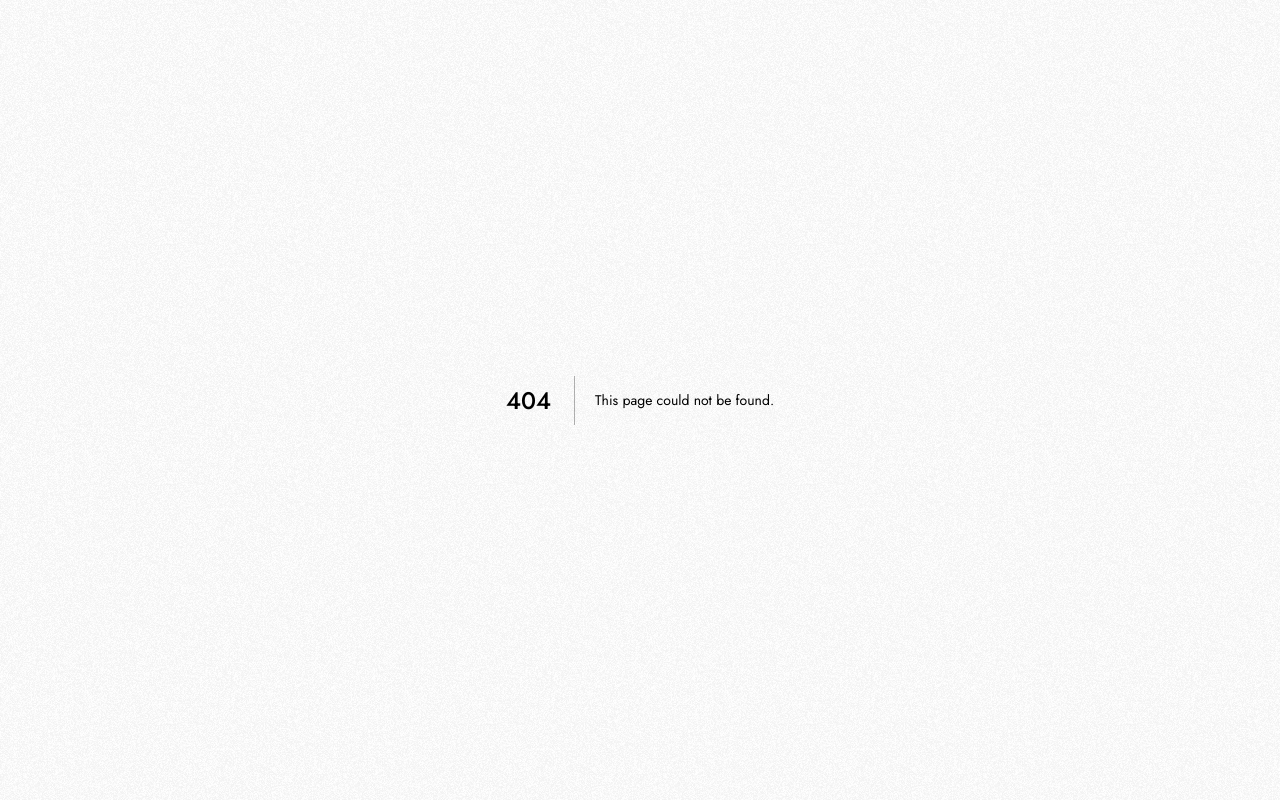
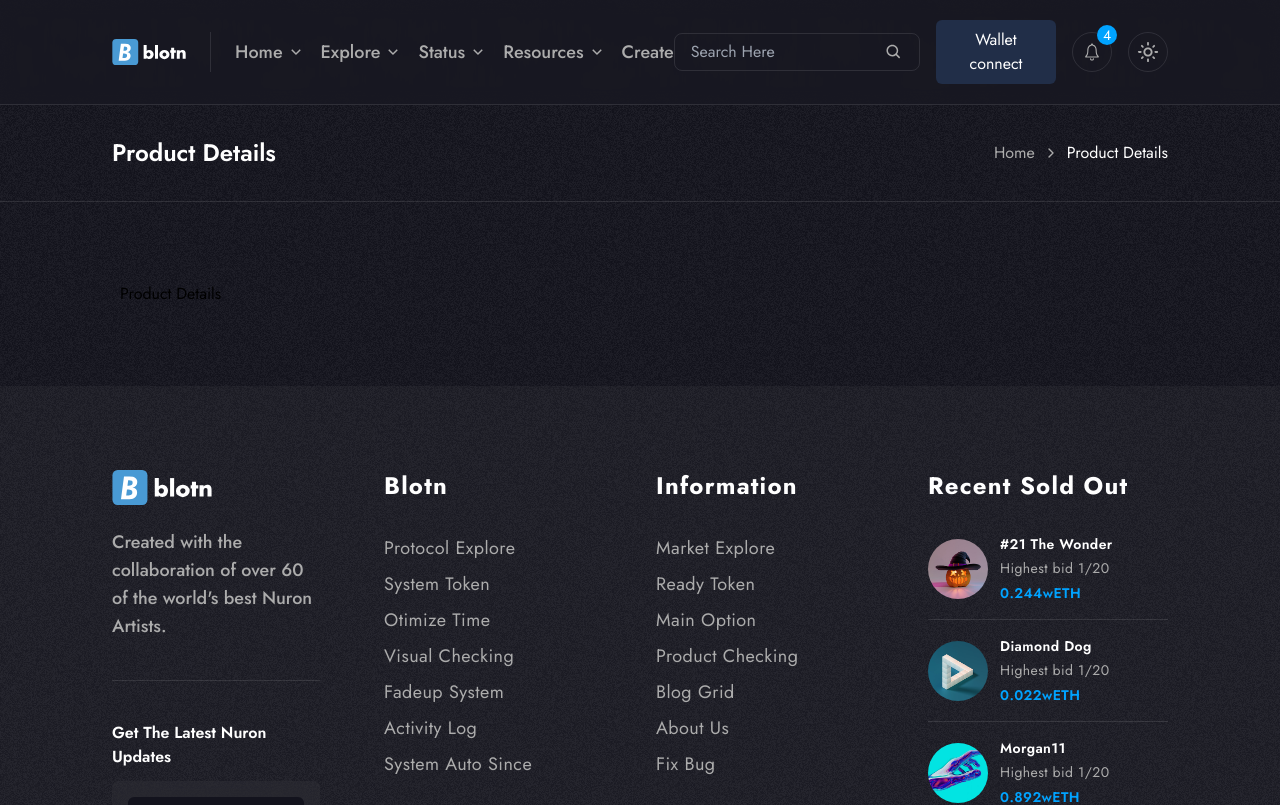
Before and after one commit to chourafiDev/nft-marketplace, a Next.js app: page /product-details/1 in a window 1280 px wide. Before the commit this address had no page. Shown: the top 805 px of the page. Built offline with nearby package versions, Linux system fonts and the light colour scheme.

Commit message:
Design Breadcrumb Component

```diff
--- /dev/null
+++ b/app/components/Breadcrumb/Breadcrumb.tsx
@@ -0,0 +1,23 @@
+import Link from "next/link";
+import { FiChevronRight } from "react-icons/fi";
+
+const Breadcrumb = () => {
+  return (
+    <div className="flex md:flex-row flex-col gap-3 justify-between items-center lg:px-28 px-10 py-8 border-b border-white/10">
+      <h1 className="text-2xl text-white font-semibold">Product Details</h1>
+      <div className="flex items-center gap-2">
+        <Link href="#">
+          <a className="text-light hover:text-white duration-150 ease-linear">
+            Home
+          </a>
+        </Link>
+        <FiChevronRight className="text-light" />
+        <Link href="#">
+          <a className="text-white">Product Details</a>
+        </Link>
+      </div>
+    </div>
+  );
+};
+
+export default Breadcrumb;
--- a/app/components/Home/ExploreProduct/ExploreProduct.tsx
+++ b/app/components/Home/ExploreProduct/ExploreProduct.tsx
@@ -323,9 +323,9 @@ const ExploreProduct = () => {
         </div> */}
       </div>
 
-      <div className="grid lg:grid-cols-3 md:grid-cols-2 grid-cols-1  gap-4 mt-8 w-full">
+      <div className="grid lg:grid-cols-3 md:grid-cols-2 grid-cols-1 gap-4 mt-8 w-full">
         {products.map((product) => (
-          <div key={product.id} className="md:p-[10px] px-0">
+          <div key={product.id}>
             <Product
               product={product}
               timeStamp={new Date(product.experation).getTime()}
--- a/app/components/Home/LiveBidding/LiveBidding.tsx
+++ b/app/components/Home/LiveBidding/LiveBidding.tsx
@@ -14,7 +14,6 @@ const LiveBidding = () => {
     infinite: true,
     speed: 500,
     slidesToScroll: 1,
-    centerPadding: "60px",
     slidesToShow: 4,
     responsive: [
       {
@@ -56,7 +55,7 @@ const LiveBidding = () => {
     <div className="mt-32">
       <h2 className="text-white font-semibold text-[1.8rem]">Live Bidding</h2>
 
-      <div className="slider-area">
+      <div>
         <div className="flex justify-end gap-4 mb-4">
           <button
             className="flex justify-center items-center duration-300 ease-in bg-dark/40 w-12 h-12 rounded-md text-primary hover:bg-primary hover:text-white"
--- a/app/components/Product/Product.tsx
+++ b/app/components/Product/Product.tsx
@@ -13,15 +13,17 @@ interface IProps {
 
 const Product = ({ product, timeStamp }: IProps) => {
   return (
-    <div className="bg-[#242435] p-1 rounded-lg product">
+    <div className="bg-[#242435] p-1 rounded-lg product group">
       <div className="relative">
+        <div className="rounded-lg overflow-hidden">
           <Image
             src={product.cover}
             alt={product.title}
-          className="rounded-lg product-image duration-700 ease-liner object-cover"
+            className="transform group-hover:scale-110 duration-700 ease-liner object-cover"
             width={500}
             height={500}
           />
+        </div>
         <div className="absolute bottom-4 left-[3px] w-full flex justify-center">
           <Timer countDownTimestampMS={timeStamp} />
         </div>
--- a/app/components/index.tsx
+++ b/app/components/index.tsx
@@ -1,5 +1,6 @@
 import Timer from "./Timer/Timer";
 import ProfileTooltip from "./ProfileTooltip/ProfileTooltip";
 import Product from "./Product/Product";
+import Breadcrumb from "./Breadcrumb/Breadcrumb";
 
-export { Timer, ProfileTooltip, Product };
+export { Timer, ProfileTooltip, Product, Breadcrumb };
--- /dev/null
+++ b/pages/product-details/[id].tsx
@@ -0,0 +1,8 @@
+import type { NextPage } from "next";
+import ProductDetailsPage from "../../routes/ProductDetails";
+
+const ProductDetails: NextPage = () => {
+  return <ProductDetailsPage />;
+};
+
+export default ProductDetails;
--- a/routes/Home/index.tsx
+++ b/routes/Home/index.tsx
@@ -23,7 +23,7 @@ const Index = () => {
 
       <Layout>
         <Banner />
-        <div className="my-20 lg:mx-28 md:px-10 px-5">
+        <div className="my-20 lg:mx-20 md:px-10 px-5">
           <TopSellers />
           <LiveBidding />
           <ExploreProduct />
--- /dev/null
+++ b/routes/ProductDetails/index.tsx
@@ -0,0 +1,24 @@
+import Head from "next/head";
+
+//Components
+import Layout from "../../app/core/layout";
+import { Breadcrumb } from "../../app/components";
+
+const ProductDetails = () => {
+  return (
+    <>
+      <Head>
+        <title>NFT - Marketplace | Product Details</title>
+        <meta name="description" content="Generated by create next app" />
+        <link rel="icon" href="/favicon.ico" />
+      </Head>
+
+      <Layout>
+        <Breadcrumb />
+        <div className="my-20 lg:mx-20 md:px-10 px-5">Product Details</div>
+      </Layout>
+    </>
+  );
+};
+
+export default ProductDetails;
--- a/styles/globals.css
+++ b/styles/globals.css
@@ -120,7 +120,7 @@ body::before {
   transition: all 0.5s;
 }
 .product:hover:before {
-  transform: rotate(2deg) translateX(-7px) translateY(11px);
+  transform: rotate(2deg) translateX(-9px) translateY(11px);
 }
 .product:hover .product-image {
   transform: scale(1.1);
```
Lines whose indentation alone changed are shown as unchanged.
